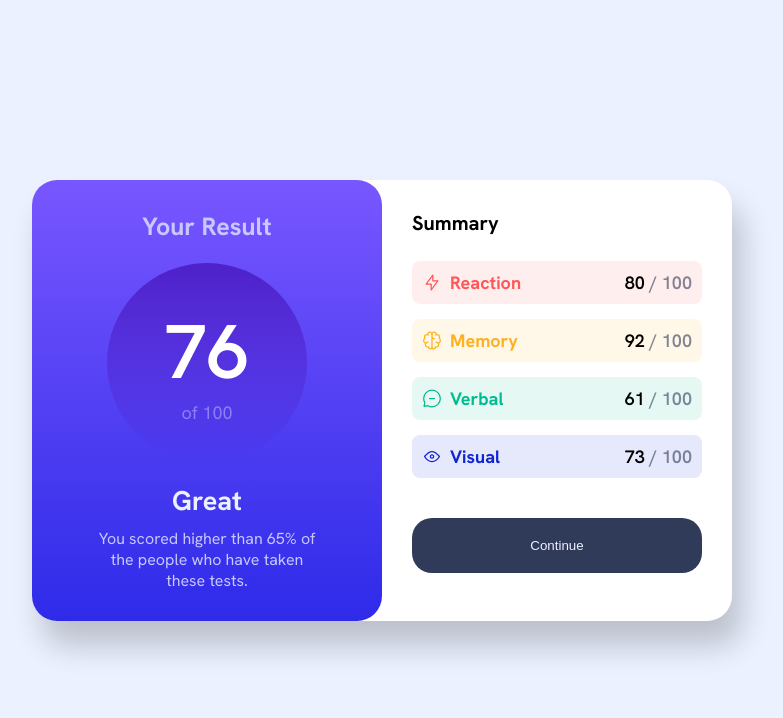
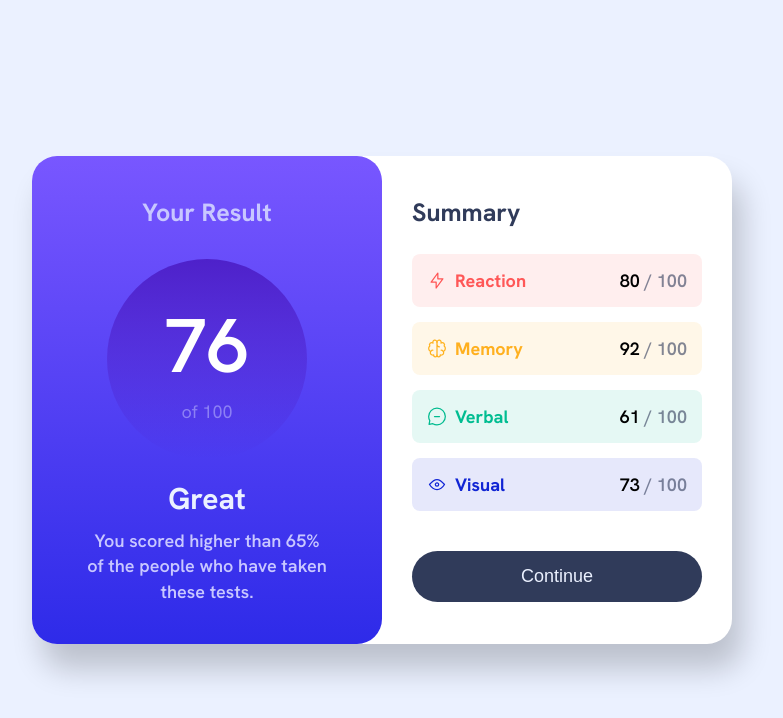
Before and after one commit to shimanto-codes/Results-summary-component, a plain HTML site: page index.html in a window 1280 px wide. Shown: the whole page, without its empty margins (258-1041 px from the left). Drawn offline with Linux system fonts and the light colour scheme.

Commit message:
Add files via upload

```diff
--- a/style.css
+++ b/style.css
@@ -56,7 +56,7 @@ main{
   background-image: linear-gradient(hsl(252, 100%, 67%),hsl(241, 81%, 54%) );
   max-width:350px ;
   text-align: center;
-  padding: 30px;
+  padding:40px  30px;
   border-radius: 25px;
 }
 .left h6{
@@ -72,7 +72,7 @@ main{
   height: 200px;
   width: 200px;
   border-radius: 50%;
-  margin-top: 20px;
+  margin-top: 30px;
 }
 .round .big{
   color: var(--White);
@@ -83,33 +83,38 @@ main{
 .round .small{
   color: var(--Light-lavender);
   opacity: 0.5;
+  padding-top: 5px;
 }
 .buttom_text{
   margin-top:20px;
   color: var(--Pale-blue);
-  padding: 0 33px;
+  padding: 0 25px;
+  font-weight: 600;
+  font-size: 20px;
 }
 .buttom_text p{
   padding-top: 10px;
   color: var(--Light-lavender);
-  font-size: 16px;
+  font-size: 18px;
+  line-height: 1.4;
 }
 .right{
   width: 350px;
   display: flex;
   flex-direction: column;
-  padding: 30px;
+  padding: 40px 30px;
 }
 .right h1{
   margin-bottom: 25px;
-  font-size: 20px;
+  font-size: 25px;
+  color: var(--Dark-gray-blue);
 }
 .reaction{
   display: flex;
   background-color: hsla(0, 100%, 67%, 0.1);
   justify-content: space-between;
   align-items: center;
-  padding: 10px;
+  padding: 15px;
   border-radius: 8px;
   margin-bottom: 15px;
 }
@@ -133,7 +138,7 @@ main{
   display: flex;
   justify-content: space-between;
   align-items: center;
-  padding: 10px;
+  padding: 15px;
   border-radius: 8px;
   background-color: hsla(39, 100%, 56%, 0.1);
   margin-bottom: 15px;
@@ -147,7 +152,7 @@ main{
   background-color: hsla(166, 100%, 37%, 0.1);
   justify-content: space-between;
   align-items: center;
-  padding: 10px;
+  padding: 15px;
   border-radius: 8px;
   margin-bottom: 15px;
 }
@@ -160,7 +165,7 @@ main{
   background-color: hsla(234, 85%, 45%,0.1);
   justify-content: space-between;
   align-items: center;
-  padding: 10px;
+  padding: 15px;
   border-radius: 8px;
   margin-bottom: 40px;
 }
@@ -169,11 +174,12 @@ main{
   font-size: 18px;
 }
 button{
-  padding: 20px;
-  border-radius: 20px;
+  padding: 15px;
+  border-radius: 30px;
   border: none;
   background-color: var(--Dark-gray-blue);
   color: var(--Pale-blue);
+  font-size: 18px;
 }
 button:hover{
   background-image: linear-gradient(var(--Light-slate-blue-bg), var(--Light-royal-blue-bg));
@@ -181,24 +187,26 @@ button:hover{
 
 /*resonsive*/
 @media screen and (max-width:665px) {
+    body{
+    justify-content: start;
+  }
   main{
     flex-direction: column;
   }
   .buttom_text{
     padding: 0 ;
   }
+  .left{
+    border-radius: 0 0 25px 25px;
+  }
 }
 @media screen and (max-width:420px) {
-  body{
-    justify-content: start;
-  }
   main{
     max-width: 100%;
     border-radius: 0 0 25px 25px;
     margin: 0;
   }
-  .left{
-    border-radius: 0 0 25px 25px;
+   .left{
     max-width: 100%;
   }
   .right{
```
